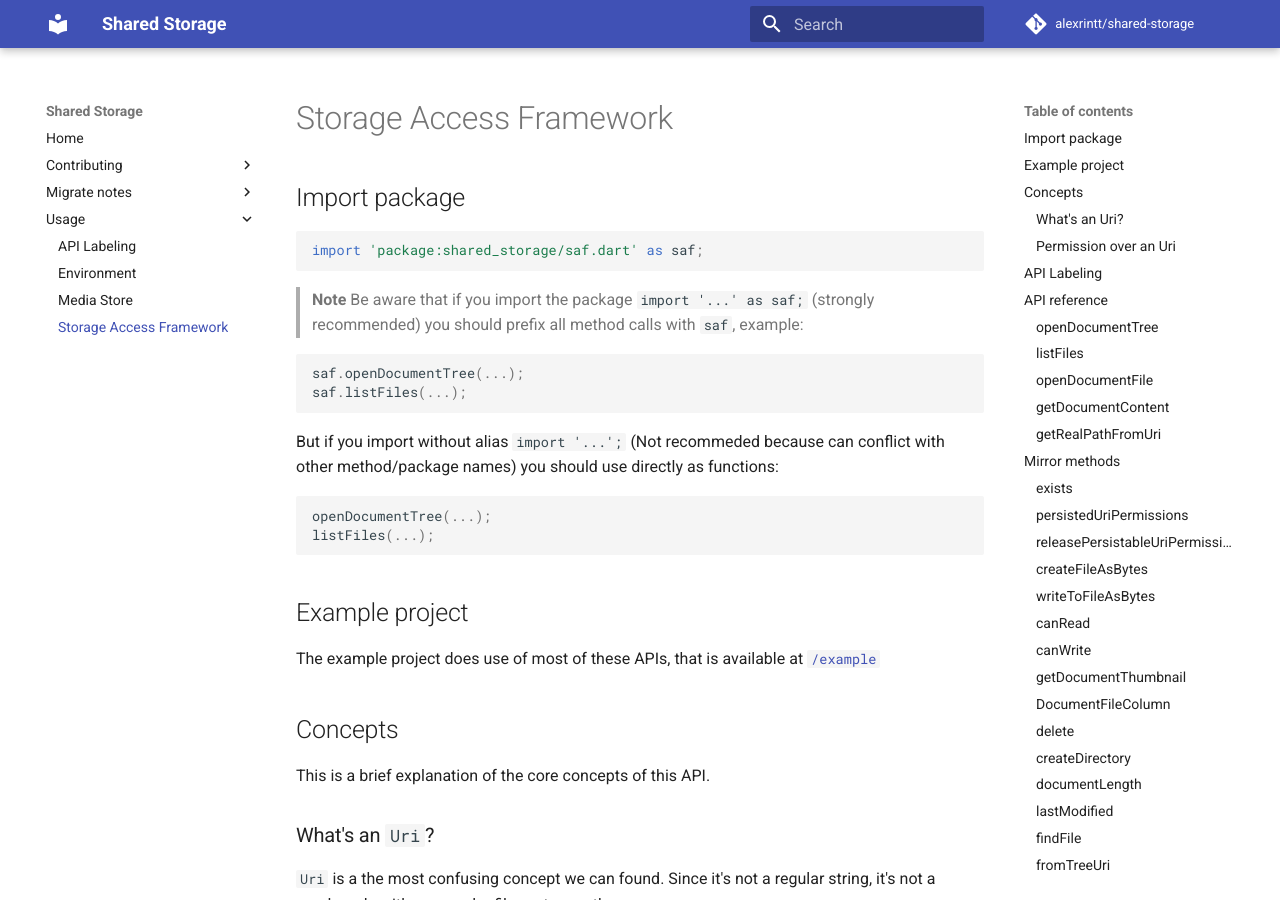
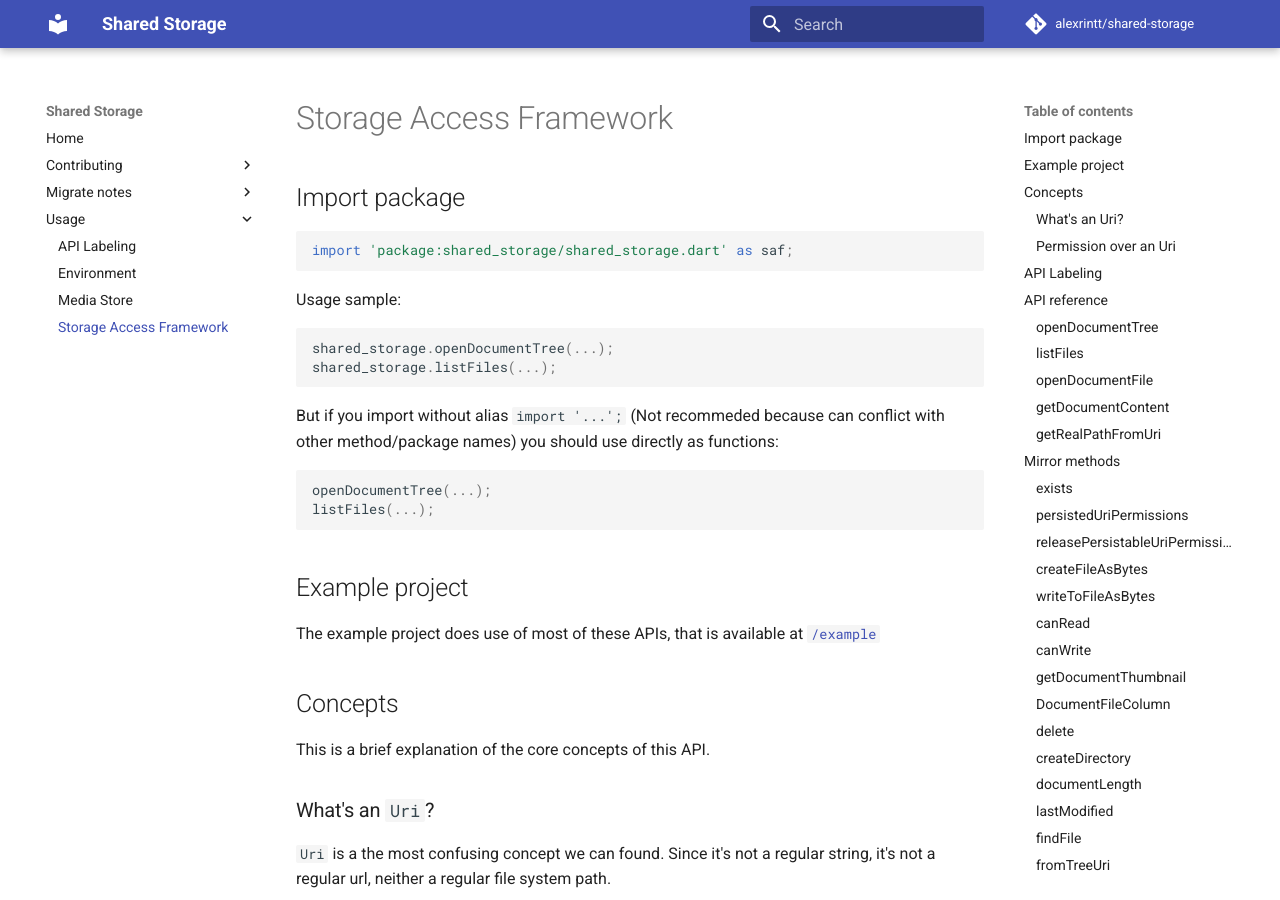
Before and after one commit to alexrintt/shared-storage, an MkDocs documentation site: the page built from docs/Usage/Storage Access Framework.md, in a window 1280 px wide and 900 px high. Built offline with MkDocs 1.6.1 and Material for MkDocs 9.7.7, drawn with Linux system fonts in a browser that asks for light colours; comment, search, counter and statistics services are not loaded.

Commit message:
(#107) Update the docs for `v0.6.0`

````diff
--- a/docs/Usage/Storage Access Framework.md
+++ b/docs/Usage/Storage Access Framework.md
@@ -1,14 +1,14 @@
 ## Import package
 
 ```dart
-import 'package:shared_storage/saf.dart' as saf;
+import 'package:shared_storage/shared_storage.dart' as saf;
 ```
 
-> **Note** Be aware that if you import the package `import '...' as saf;` (strongly recommended) you should prefix all method calls with `saf`, example:
+Usage sample:
 
 ```dart
-saf.openDocumentTree(...);
-saf.listFiles(...);
+shared_storage.openDocumentTree(...);
+shared_storage.listFiles(...);
 ```
 
 But if you import without alias `import '...';` (Not recommeded because can conflict with other method/package names) you should use directly as functions:
````
Also changed, not shown: CHANGELOG.md (+9 -0 lines), docs/Migrate notes/Migrate to v0.6.0.md (added, +42 -0 lines), docs/Usage/API Labeling.md (+6 -0 lines), docs/Usage/Environment.md (+4 -4 lines), docs/Usage/Media Store.md (+3 -3 lines).
